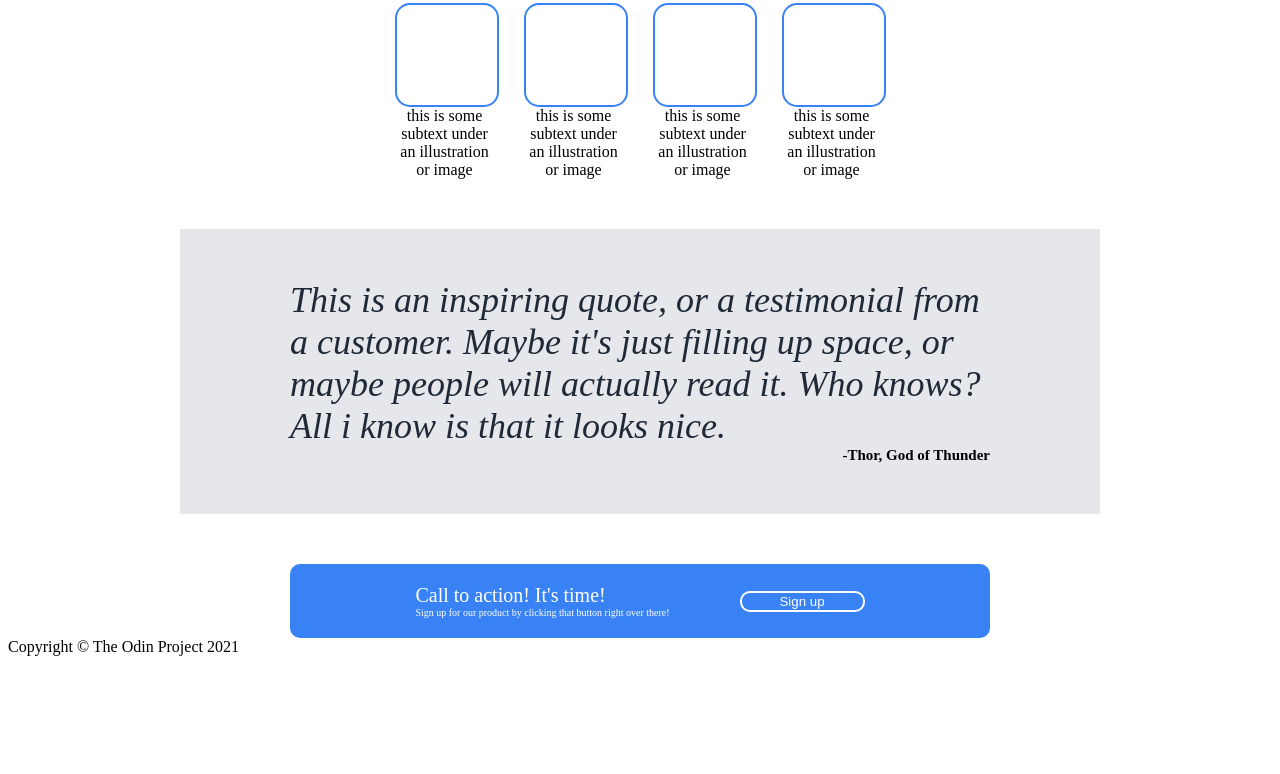
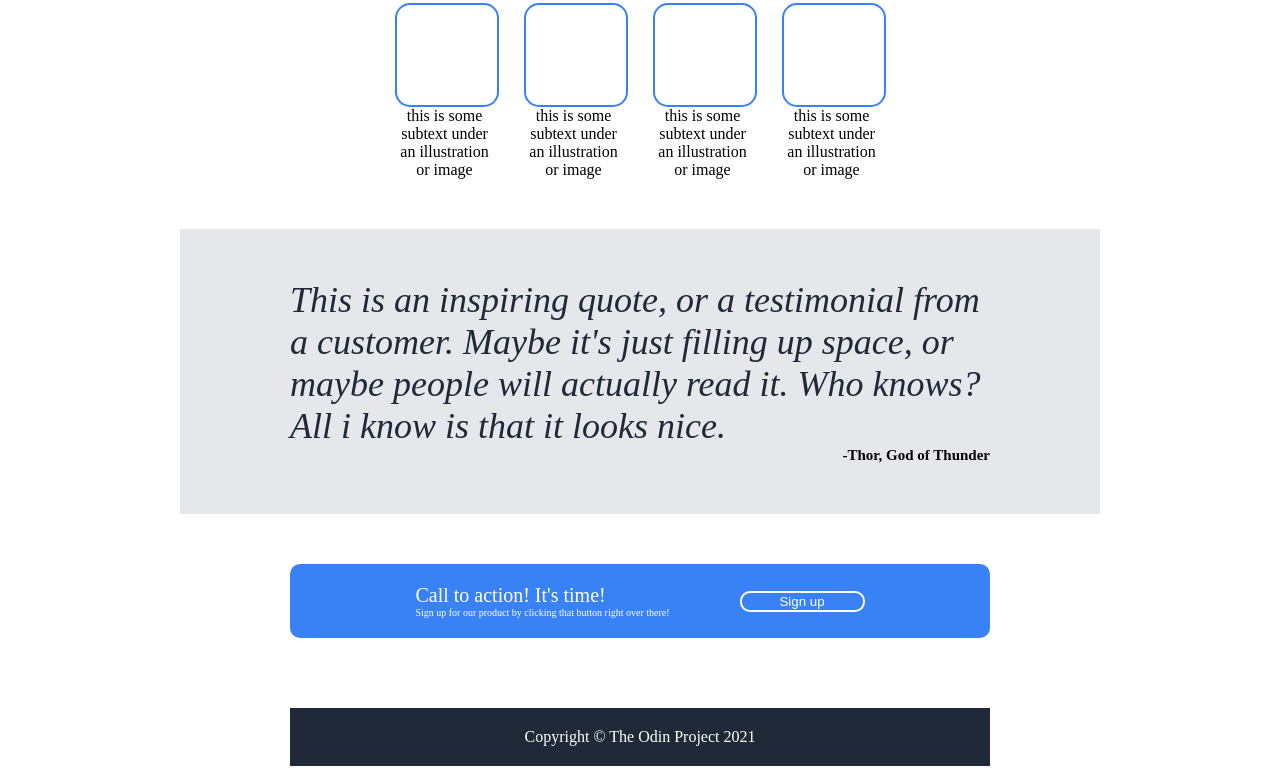
Before and after one commit to lt4409/Landing-Page, a plain HTML site: page index.html in a window 1280 px wide. Shown: the part 457-1231 px from the top of the page. Before the commit the page ends 1121 px from the top, so only its background shows below. Drawn offline with Linux system fonts and the light colour scheme.

Commit message:
Added a downer-container Sorted out the flex layout

```diff
--- a/index.html
+++ b/index.html
@@ -56,7 +56,7 @@
     </div></div>
 
     <div>
-      <div class="downer">Copyright © The Odin Project 2021</div>
+      <div class="downer-container"><div class="downer">Copyright © The Odin Project 2021</div></div>
     </div>
   </body>
 </html>
--- a/style.css
+++ b/style.css
@@ -188,3 +188,20 @@ h1 {
     display: flex;
     flex-direction: column;
 }
+
+.downer {
+    background-color: #1F2937;
+    color: white;
+    display: flex;
+    align-items: center;
+    justify-content: center;
+    margin-top: 70px;
+    padding-top: 20px;
+    padding-bottom: 20px;
+    width: 700px;
+}
+
+.downer-container {
+    display: flex;
+    justify-content: center;
+}
```
